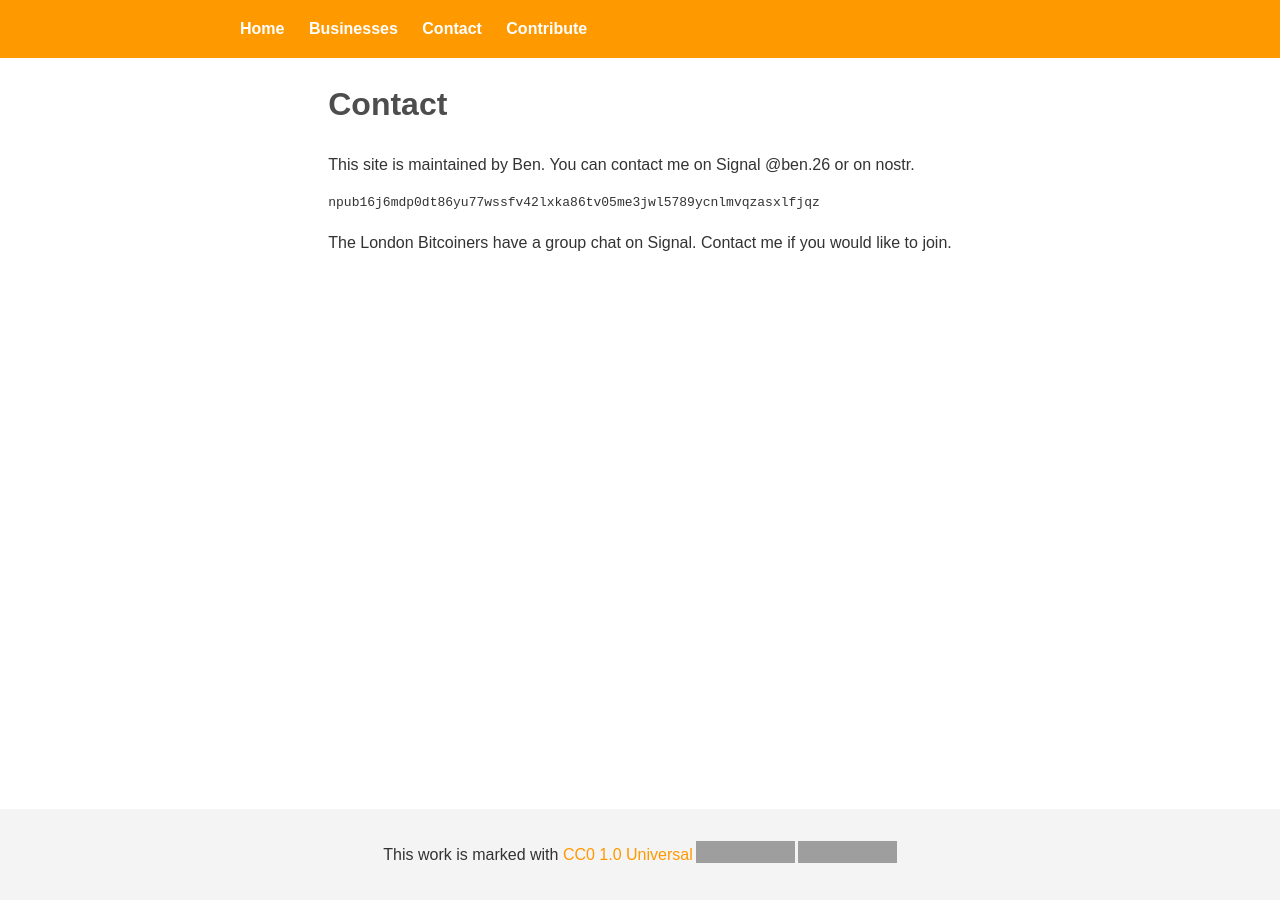
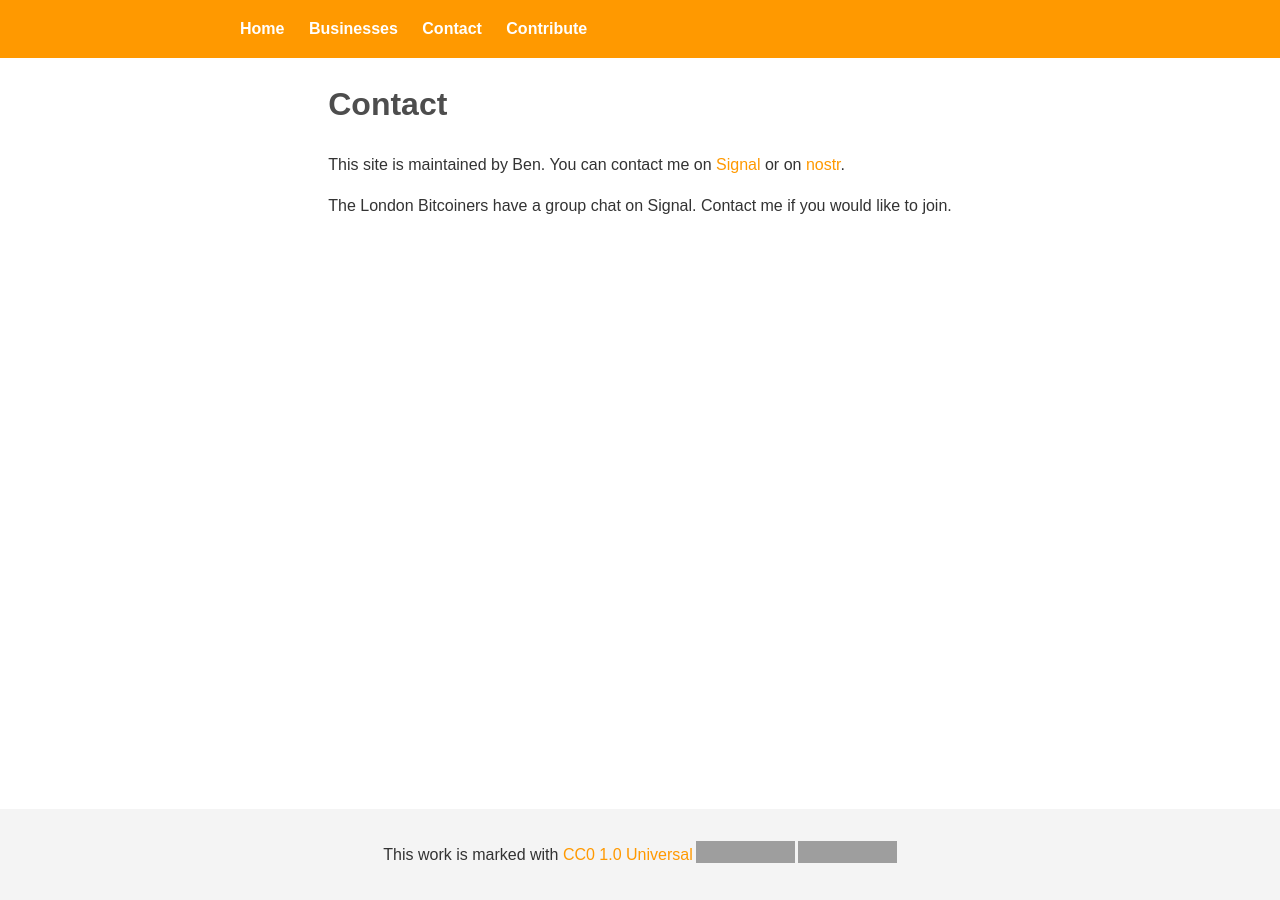
Before and after one commit to ldnbtc/ldnbtc.github.io, a Jekyll site: the page built from docs/contact.md, in a window 1280 px wide. Built offline with Jekyll 4.4.1, drawn with Linux system fonts in a browser that asks for light colours; grey boxes are pictures that could not be loaded.

Commit message:
contact info

````diff
--- a/docs/contact.md
+++ b/docs/contact.md
@@ -6,9 +6,6 @@ permalink: /contact/
 
 # Contact
 
-This site is maintained by Ben. You can contact me on Signal @ben.26 or on nostr.
-```
-npub16j6mdp0dt86yu77wssfv42lxka86tv05me3jwl5789ycnlmvqzasxlfjqz
-```
+This site is maintained by Ben. You can contact me on [Signal](https://signal.me/#eu/RNFtp2WLpAISNwxluN9tZI9R_DmX8DYuWrkfNaya0eKfSr2JwzpEPYe8JLaLuq-m) or on [nostr](https://njump.me/npub16j6mdp0dt86yu77wssfv42lxka86tv05me3jwl5789ycnlmvqzasxlfjqz).
 
 The London Bitcoiners have a group chat on Signal. Contact me if you would like to join.
````
